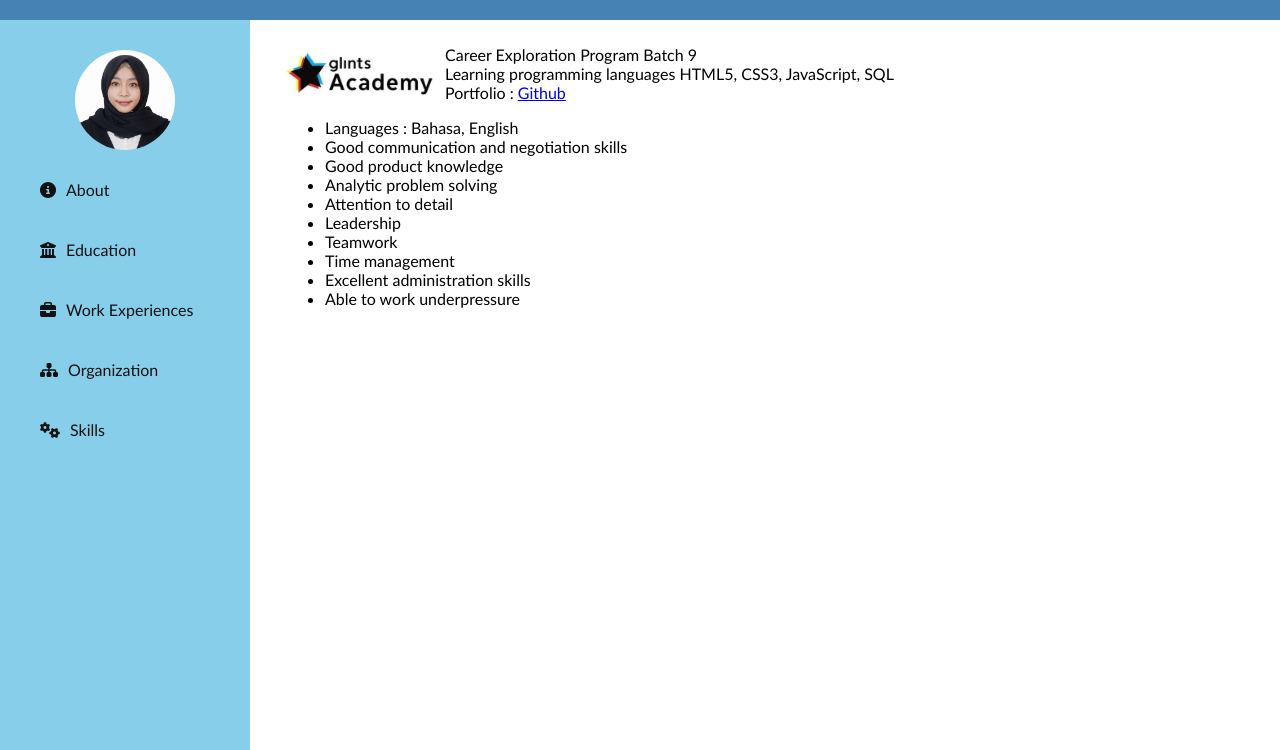
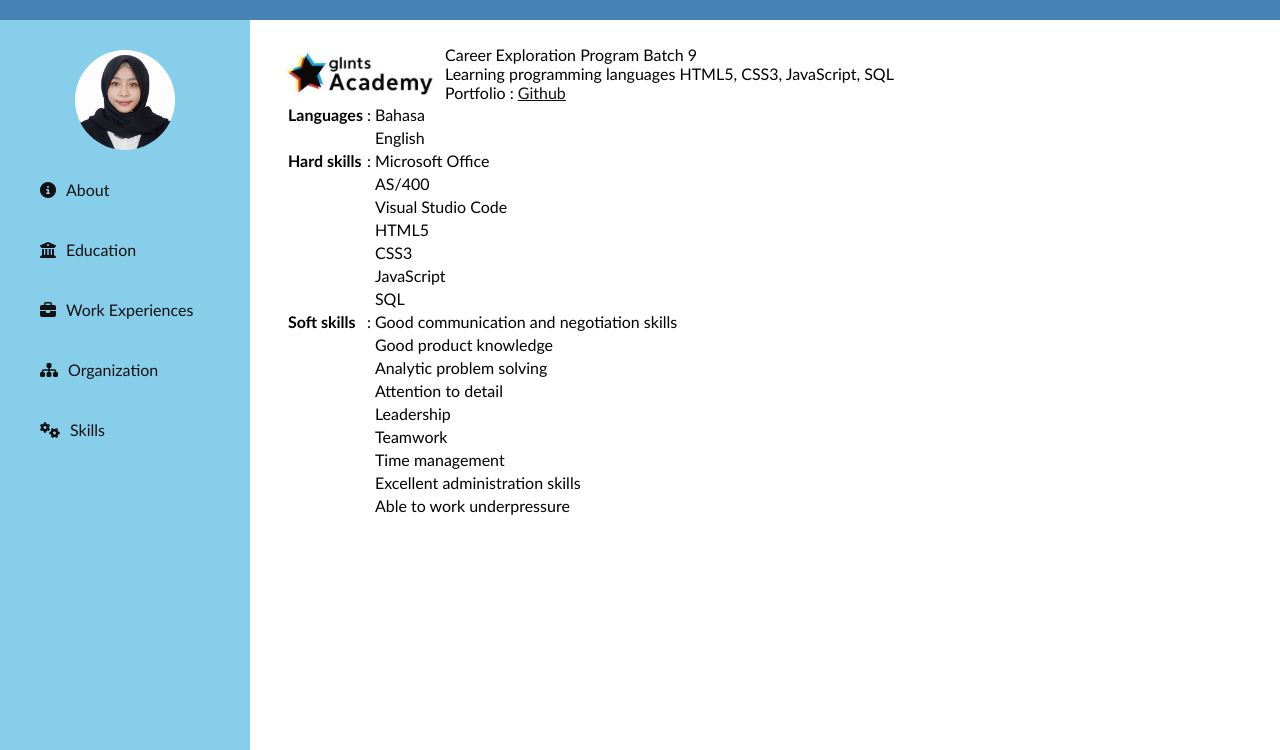
Before and after one commit to arumxps/cv, a plain HTML site: page skills.html in a window 1280 px wide. Shown: the part 50-800 px from the top of the page. Drawn offline with nearby package versions, Linux system fonts and the light colour scheme.

Commit message:
Update skills.html

```diff
--- a/skills.html
+++ b/skills.html
@@ -60,19 +60,98 @@
                 <img src="img/glints.png" width="150px" style="float:left; margin-right:10px">
                         Career Exploration Program Batch 9
                         <br>Learning programming languages HTML5, CSS3, JavaScript, SQL</li>
-                        <br>Portfolio : <a href="https://github.com/arumxps" target="_blank">Github</a>
-                <ul>
-                    <li>Languages : Bahasa, English</li>
-                    <li>Good communication and negotiation skills</li>
-                    <li>Good product knowledge</li>
-                    <li>Analytic problem solving</li>
-                    <li>Attention to detail</li>
-                    <li>Leadership</li>
-                    <li>Teamwork</li>
-                    <li>Time management</li>
-                    <li>Excellent administration skills</li>
-                    <li>Able to work underpressure</li>
-                </ul>
+                        <br>Portfolio : <a href="https://github.com/arumxps" target="_blank"style="color: #111">Github</a>
+                <table>
+                    <tr>
+                        <td><b>Languages</b></td>
+                        <td>:</td>
+                        <td>Bahasa</td>
+                    </tr>
+                    <tr>
+                        <td></td>
+                        <td></td>
+                        <td>English</td>
+                    </tr>
+                    <tr>
+                        <td><b>Hard skills</b></td>
+                        <td>:</td>
+                        <td>Microsoft Office</td>
+                    </tr>
+                    <tr>
+                        <td></td>
+                        <td></td>
+                        <td>AS/400</td>
+                    </tr>
+                    <tr>
+                        <td></td>
+                        <td></td>
+                        <td>Visual Studio Code</td>
+                    </tr>
+                    <tr>
+                        <td></td>
+                        <td></td>
+                        <td>HTML5</td>
+                    </tr>
+                    <tr>
+                        <td></td>
+                        <td></td>
+                        <td>CSS3</td>
+                    </tr>
+                    <tr>
+                        <td></td>
+                        <td></td>
+                        <td>JavaScript</td>
+                    </tr>
+                    <tr>
+                        <td></td>
+                        <td></td>
+                        <td>SQL</td>
+                    </tr>
+                    <tr>
+                        <td><b>Soft skills</b></td>
+                        <td>:</td>
+                        <td>Good communication and negotiation skills</td>
+                    </tr>
+                    <tr>
+                        <td></td>
+                        <td></td>
+                        <td>Good product knowledge</td>
+                    </tr>
+                    <tr>
+                        <td></td>
+                        <td></td>
+                        <td>Analytic problem solving</td>
+                    </tr>
+                    <tr>
+                        <td></td>
+                        <td></td>
+                        <td>Attention to detail</td>
+                    </tr>
+                    <tr>
+                        <td></td>
+                        <td></td>
+                        <td>Leadership</td>
+                    </tr>
+                    <tr>
+                        <td></td>
+                        <td></td>
+                        <td>Teamwork</td>
+                    </tr>
+                    <tr>
+                        <td></td>
+                        <td></td>
+                        <td>Time management</td>
+                    </tr><tr>
+                        <td></td>
+                        <td></td>
+                        <td>Excellent administration skills</td>
+                    </tr>
+                    <tr>
+                        <td></td>
+                        <td></td>
+                        <td>Able to work underpressure</td>
+                    </tr>
+                </table>
             </div>
         </div>
 
```
